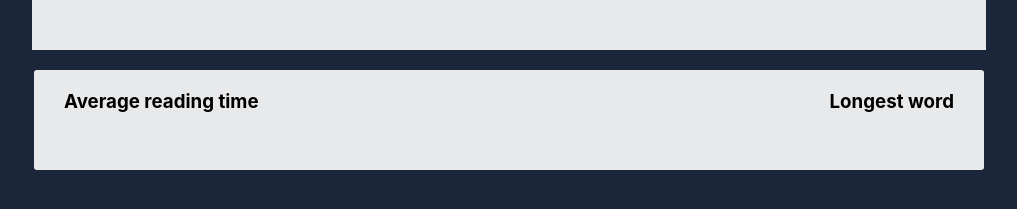
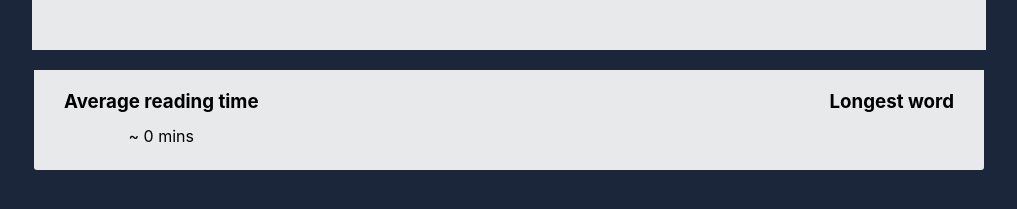
Before and after one commit to hari2309s/text-analyzer, a React (Create React App) app: page / in a window 1280 px wide. Shown: the part 573-782 px from the top of the page, without its empty margins (131-1148 px from the left). Built offline with nearby package versions, Linux system fonts and the light colour scheme.

Commit message:
more changes

```diff
--- a/src/components/BottomContainer.tsx
+++ b/src/components/BottomContainer.tsx
@@ -9,9 +9,7 @@ const BottomContainer = () => {
         <Container>
             <div>
                 <h3>Average reading time</h3>
-                {analyzedValues.averageReadingTime! > 0 && (
-                    <span>{`~ ${analyzedValues.averageReadingTime} mins`}</span>
-                )}
+                <span>{`~ ${analyzedValues.averageReadingTime} mins`}</span>
             </div>
             <div>
                 <h3>Longest word</h3>
@@ -25,7 +23,7 @@ const Container = styled.div({
     background: '#e8e9eb',
     width: '70vw',
     height: '90px',
-    borderRadius: '3px',
+    borderRadius: '0 0 3px 3px',
     marginTop: '10px',
     padding: '5px 27px',
     display: 'flex',
--- a/src/helper.ts
+++ b/src/helper.ts
@@ -20,16 +20,26 @@ export const getPronounsCount = (text: string): number => {
     return pronounsCount;
 };
 
+/** remove empty items added on a new line breaks */
 export const removeEmptyItems = (items: string[]) => {
-    const emptyIndex = items.findIndex((item) => item.trim() === '');
+    const newItems: string[] = [...items];
 
-    if (emptyIndex === -1) return items;
+    for (let i = 0; i < items.length; i++) {
+        let emptyIndex: number = -1;
 
-    items.splice(emptyIndex, 1);
+        if (items[i].trim() === '') {
+            emptyIndex = i;
+        }
 
-    return removeEmptyItems(items);
+        if (emptyIndex > -1) {
+            newItems.splice(emptyIndex, 1);
+        }
+    }
+
+    return newItems;
 };
 
+/** remove line breaks which stitches words together */
 export const removeLineBreaks = (items: string[]) => {
     const breakIndex = items.findIndex((item) => item.match(/\r?\n|\r/g));
 
@@ -48,7 +58,7 @@ export const getLongestWord = (items: string[]): string => {
     let longestWord = '';
 
     for (let i = 0; i < items.length; i++) {
-        /* remove characters like [. , ? ! : ; ' " ) ( } {] before loooking for a longest word in the text **/
+        /** remove characters like [. , ? ! : ; ' " ) ( } {] before loooking for a longest word in the text */
         const strippedItem = items[i].trim().replace(/[,.!?:;'"]/g, '');
 
         if (strippedItem.length > longestWord.length)
--- a/src/store/AppContext.tsx
+++ b/src/store/AppContext.tsx
@@ -45,10 +45,10 @@ export const AppContextProvider: React.FC<{ children: React.ReactNode }> = ({
                 ...values,
                 words: text.split(' ').length,
                 characters: text.length,
-                sentences: removeEmptyItems(removeLineBreaks(text.split('.')))
-                    .length,
-                paragraphs: removeEmptyItems(text.trim().split(/\r?\n|\r/))
-                    .length,
+                sentences: removeEmptyItems(text.split('.')).length,
+                paragraphs: removeEmptyItems(
+                    removeLineBreaks(text.trim().split(/\r?\n|\r/))
+                ).length,
                 pronouns: getPronounsCount(text),
                 longestWord: getLongestWord(removeLineBreaks(text.split(' '))),
                 averageReadingTime: getAverageReadingTime(
```
